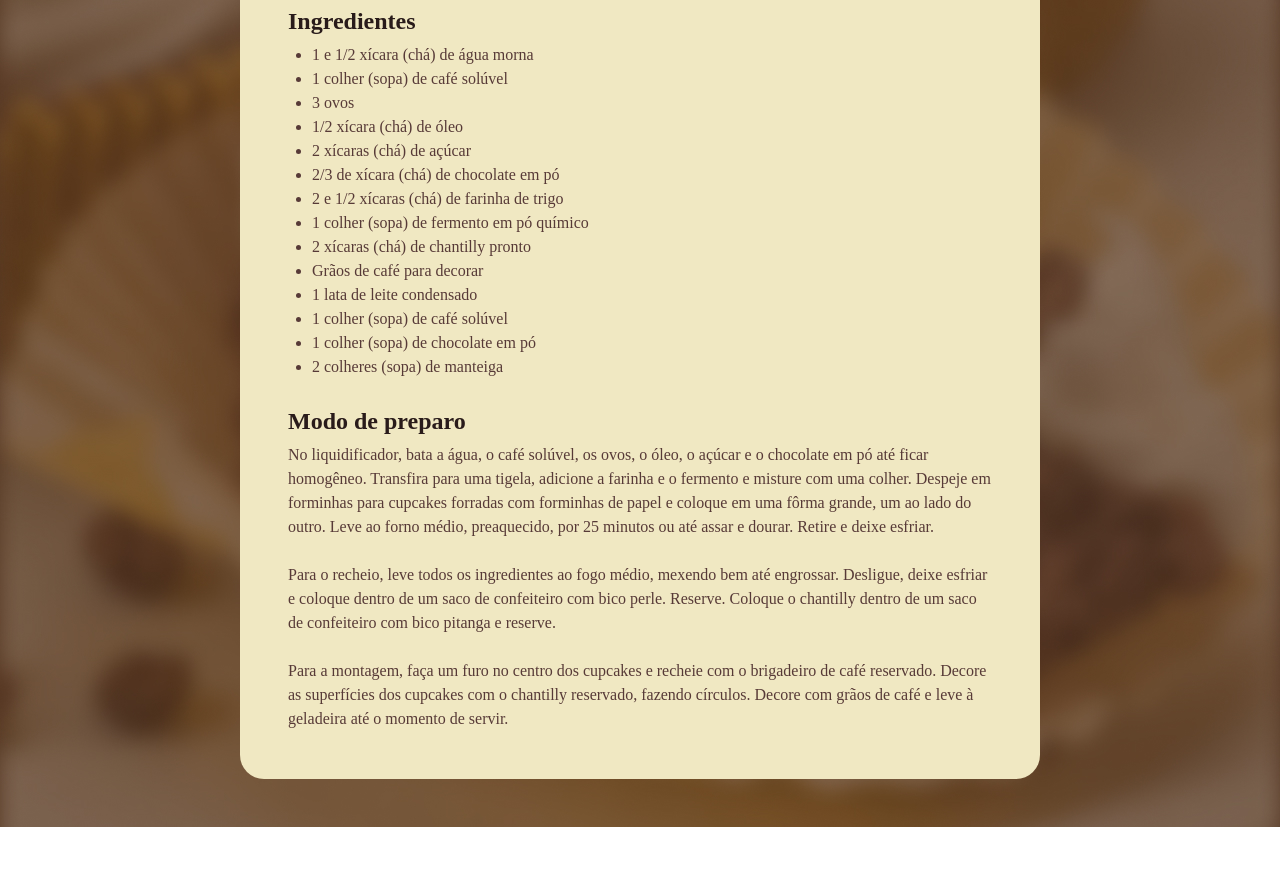
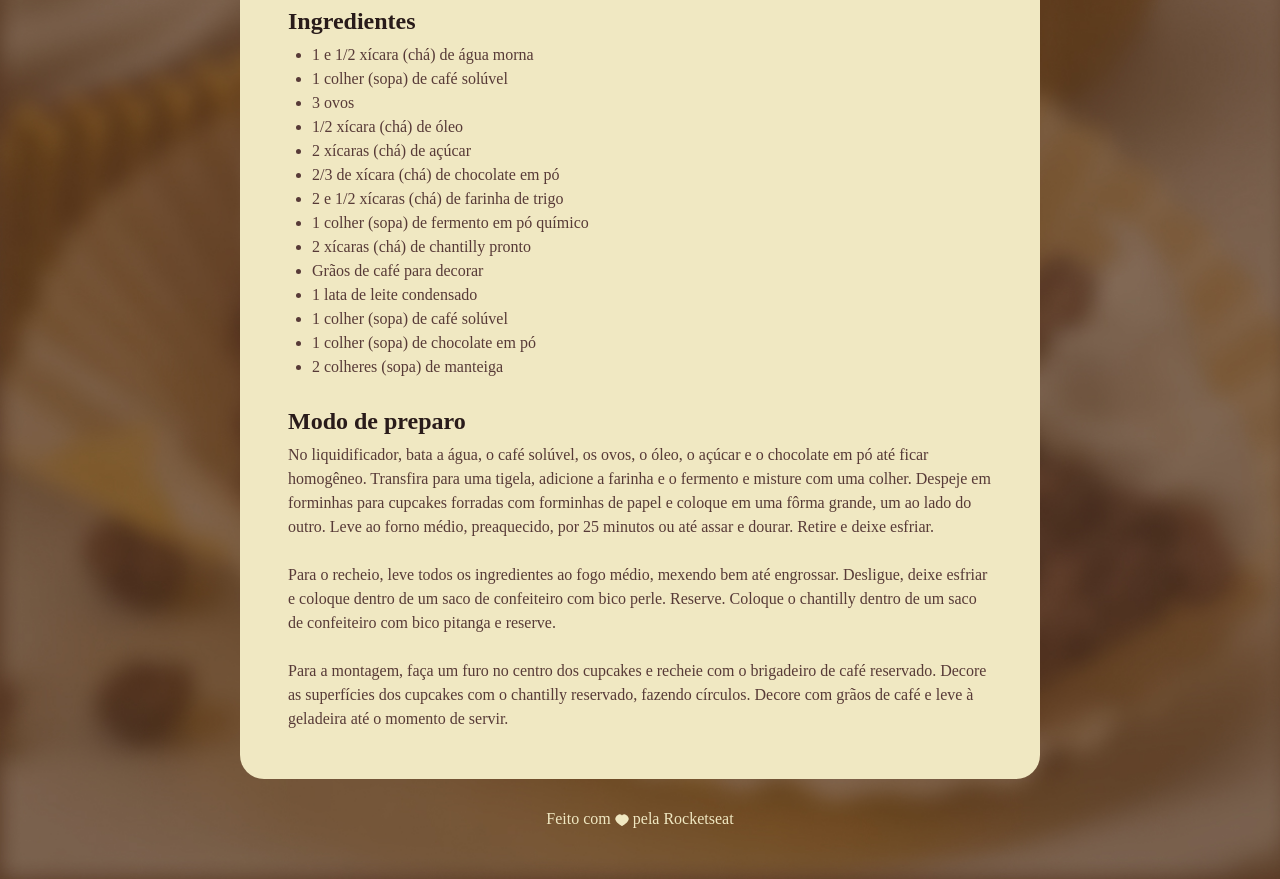
Before and after one commit to dhidekim/Projeto-Pagina-Receita, a plain HTML site: page index.html in a window 1280 px wide. Shown: the part 720-1599 px from the top of the page. Before the commit the page ends 1547 px from the top, so only its background shows below. Drawn offline with Linux system fonts and the light colour scheme; a web font is replaced by a local one.

Commit message:
Adicionando footer

```diff
--- a/index.html
+++ b/index.html
@@ -75,5 +75,9 @@
         </section>
       </main>
     </div>
+    <footer>
+      Feito com <img src="assets/heart.svg" alt="Coraçãozinho fofinho" /> pela
+      Rocketseat
+    </footer>
   </body>
 </html>
--- a/style.css
+++ b/style.css
@@ -18,7 +18,7 @@ body {
   padding: 24px;
   background-color: #f0e8c2;
   border-radius: 24px;
-  margin: 48px auto;
+  margin: 48px auto 28px;
 }
 
 main {
@@ -55,3 +55,13 @@ h2 {
 ul {
   padding-left: 24px;
 }
+
+footer {
+  color: #f0e8c2;
+  text-align: center;
+  padding-bottom: 48px;
+}
+
+footer img {
+  vertical-align: middle;
+}
```
Also changed, not shown: assets/heart.svg (added).
